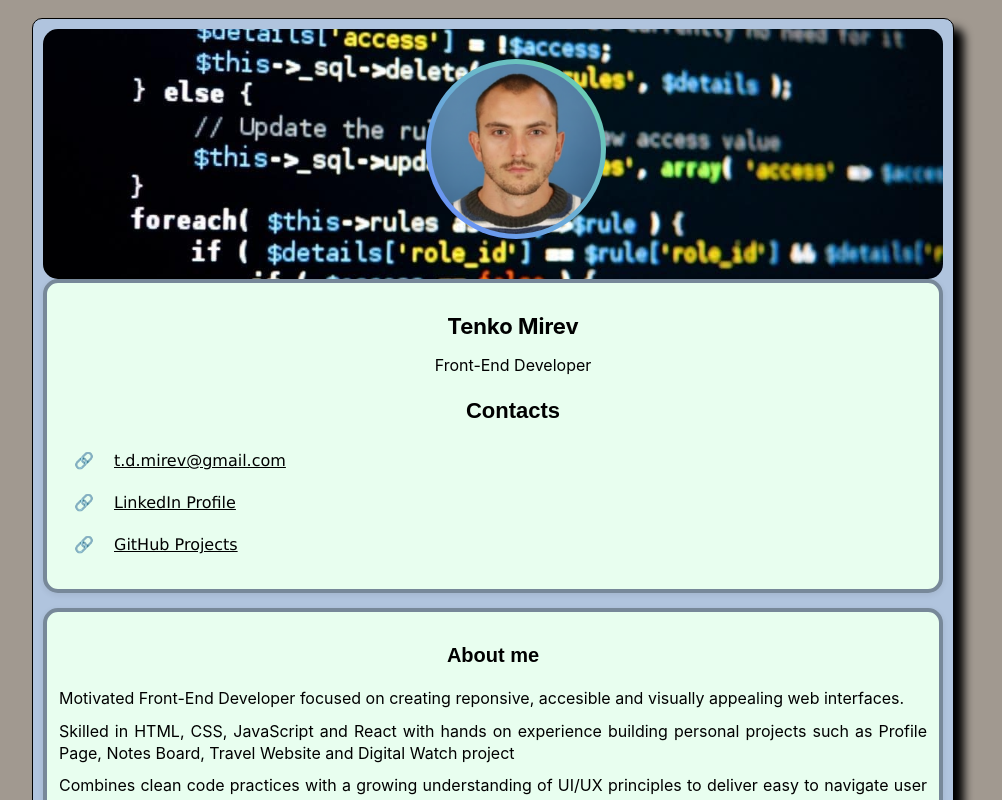
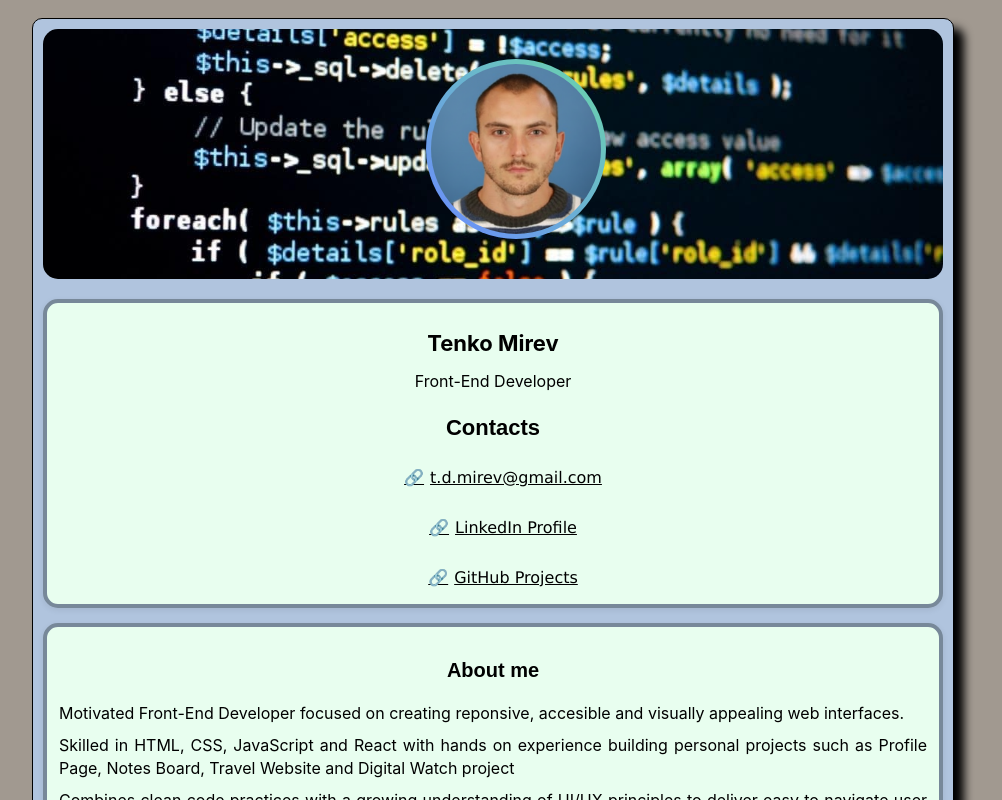
Before and after one commit to TMirev/profile-project, a React (Vite) app: page / in a window 1280 px wide. Shown: the top 800 px of the page, without its empty margins (147-1149 px from the left). Built offline with nearby package versions, Linux system fonts and the light colour scheme.

Commit message:
Changes on links

```diff
--- a/src/App.css
+++ b/src/App.css
@@ -8,6 +8,7 @@
 }
 
 .image-wrapper {
+    margin-bottom: 20px;
     width: 100%;
     max-width: 900px;
     height: 250px;
@@ -23,21 +24,27 @@
 }
 
 .contact-links a {
+    display: flex;
+    align-items: center;
+    justify-content: center;
     color: black;
-    text-decoration: none;
     text-align: left;
+    gap: 6px;
+    text-decoration: underline;
 
     transform: translateX(10px);
 }
 
 .contact-links {
+    text-align: center;
     font-size: 16px;
     display: flex;
     flex-direction: column;
-    gap: 2px;
+    gap: 6px;
     padding: 5px;
+    margin-left: 0%;
     font-family: Verdana, Geneva, Tahoma, sans-serif;
-    text-decoration: underline;
+
 }
 
 .contacts-summary-box p {
@@ -60,7 +67,6 @@
 
 .contact-links a::before {
     content: "🔗";
-    position: absolute;
-    left: -40px;
+    left: -30px;
     top: 0;
 }
--- a/src/Card.jsx
+++ b/src/Card.jsx
@@ -14,10 +14,11 @@ function Card({ children }) {
             </div>
 
             <div className="contacts-summary-box">
-                <ul className="contact-list">
+                <div className="contact-list">
                     <h1>Tenko Mirev</h1>
                     <p>Front-End Developer</p>
                     <h3>Contacts</h3>
+
 
 
 
@@ -43,7 +44,7 @@ function Card({ children }) {
                             GitHub Projects
                         </a>
                     </div>
-                </ul>
+                </div>
             </div>
 
 
--- a/src/index.css
+++ b/src/index.css
@@ -13,6 +13,10 @@
 
   overflow-wrap: break-word;
   word-break: break-word;
+}
+
+.card-header {
+  text-align: left;
 }
 
 
```
Also changed, not shown: 1 other file (tests, documents, lock files or other folders).
